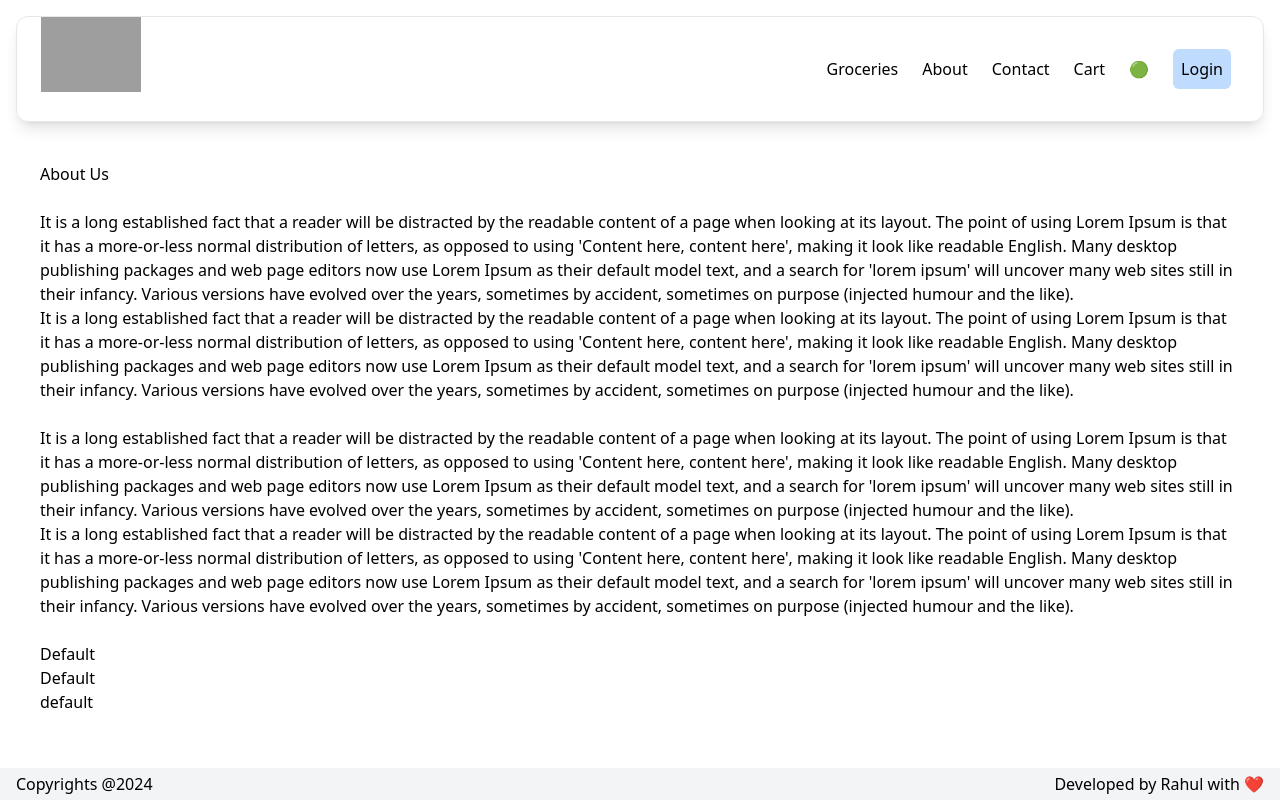
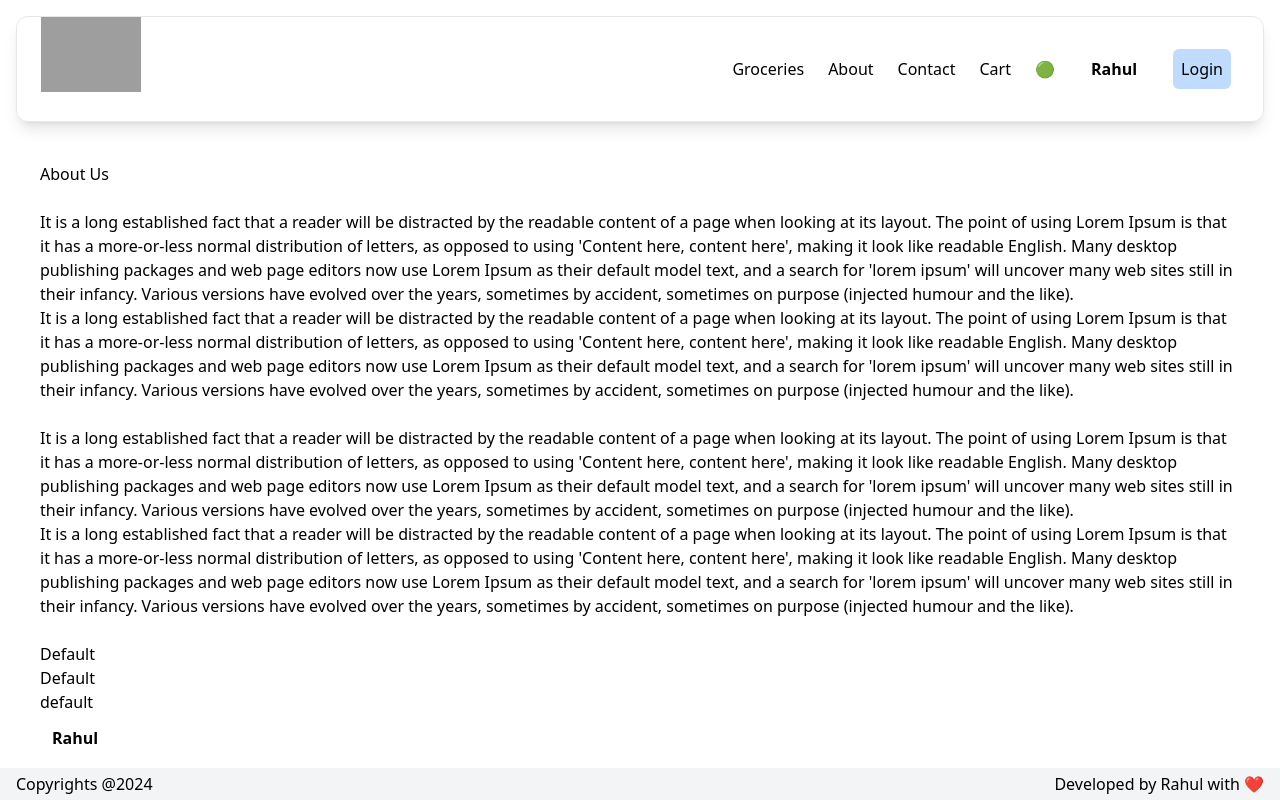
Before and after one commit to RahSur/Namaste-React, a React (Vite) app: page /about in a window 1280 px wide. Built offline with nearby package versions, Linux system fonts and the light colour scheme; no server answers; grey boxes are pictures that could not be loaded.

Commit message:
context and Providers

```diff
--- a/src/App.js
+++ b/src/App.js
@@ -1,4 +1,4 @@
-import React, { lazy, Suspense } from 'react';
+import React, { lazy, Suspense, use } from 'react';
 import ReactDOM from 'react-dom/client';
 import Header from './components/Header';
 import Body from './components/Body';
@@ -11,6 +11,8 @@ import Error from './components/Error';
 import { createBrowserRouter, RouterProvider, Outlet } from 'react-router-dom';
 import Menu from './components/Menu';
 
+import UserContext from './utils/UserContext';
+
 
 const About = lazy(() => import("./components/About"));
 const Contact = lazy(() => import("./components/Contact"));
@@ -19,11 +21,17 @@ const Groceries = lazy(() => import("./components/Groceries"));
 
 
 const AppLayout = () => {
+
+    //perform authentication and get sample data
+    const username = "Rahul";
+
     return (
         <>
-            <Header />
-            <Outlet />
-            <Footer />
+            <UserContext.Provider value={{ loggedInUser: username }}>
+                <Header />
+                <Outlet />
+                <Footer />
+            </UserContext.Provider>
         </>
 
     )
--- a/src/components/Author.js
+++ b/src/components/Author.js
@@ -1,4 +1,5 @@
 import React from 'react';
+import UserContext from '../utils/UserContext';
 
 class Author extends React.Component {
     constructor(props) {
@@ -43,6 +44,11 @@ class Author extends React.Component {
                 {/* <p>{city}, Tamil Nadu, India.</p> */}
                 <p>{location}</p>
                 <p>{bio}</p>
+                <div>
+                    <UserContext.Consumer>
+                        {({ loggedInUser }) => <p className='font-bold m-3'>{loggedInUser}</p>}
+                    </UserContext.Consumer>
+                </div>
             </div>
         )
     }
--- a/src/components/Header.js
+++ b/src/components/Header.js
@@ -1,11 +1,15 @@
 import { LOGO_URL } from "../utils/constants";
-import { useState } from "react";
+import { useContext, useState } from "react";
 import { Link } from "react-router-dom";
 import useOnlinestatus from '../utils/useOnlinestatus';
+import UserContext from '../utils/UserContext';
 
 const Header = () => {
     const [authBtn, setAuthBtn] = useState("Login");
     const status = useOnlinestatus();
+
+    const { loggedInUser } = useContext(UserContext);
+
     return (
         <div className='flex justify-between border rounded-xl m-4 shadow-lg'>
             <div className="ml-6">
@@ -21,6 +25,7 @@ const Header = () => {
                     <li className="hover:text-blue-800"><Link to="/contact">Contact</Link></li>
                     <li className="hover:text-blue-800"><Link to="/cart">Cart</Link></li>
                     <li className="hover:text-blue-800">{status ? "🟢" : "🔴"}</li>
+                    <li className="font-bold mx-3">{loggedInUser}</li>
                     <button className="bg-blue-200 p-2 rounded-md" onClick={() => authBtn === "Login" ? setAuthBtn("Logout") : setAuthBtn("Login")}>{authBtn}</button>
                 </ul>
             </div>
--- /dev/null
+++ b/src/utils/UserContext.js
@@ -0,0 +1,7 @@
+const { createContext } = require("react");
+
+const UserContext = createContext({
+    loggedInUser: "Guest"
+});
+
+export default UserContext;
```
